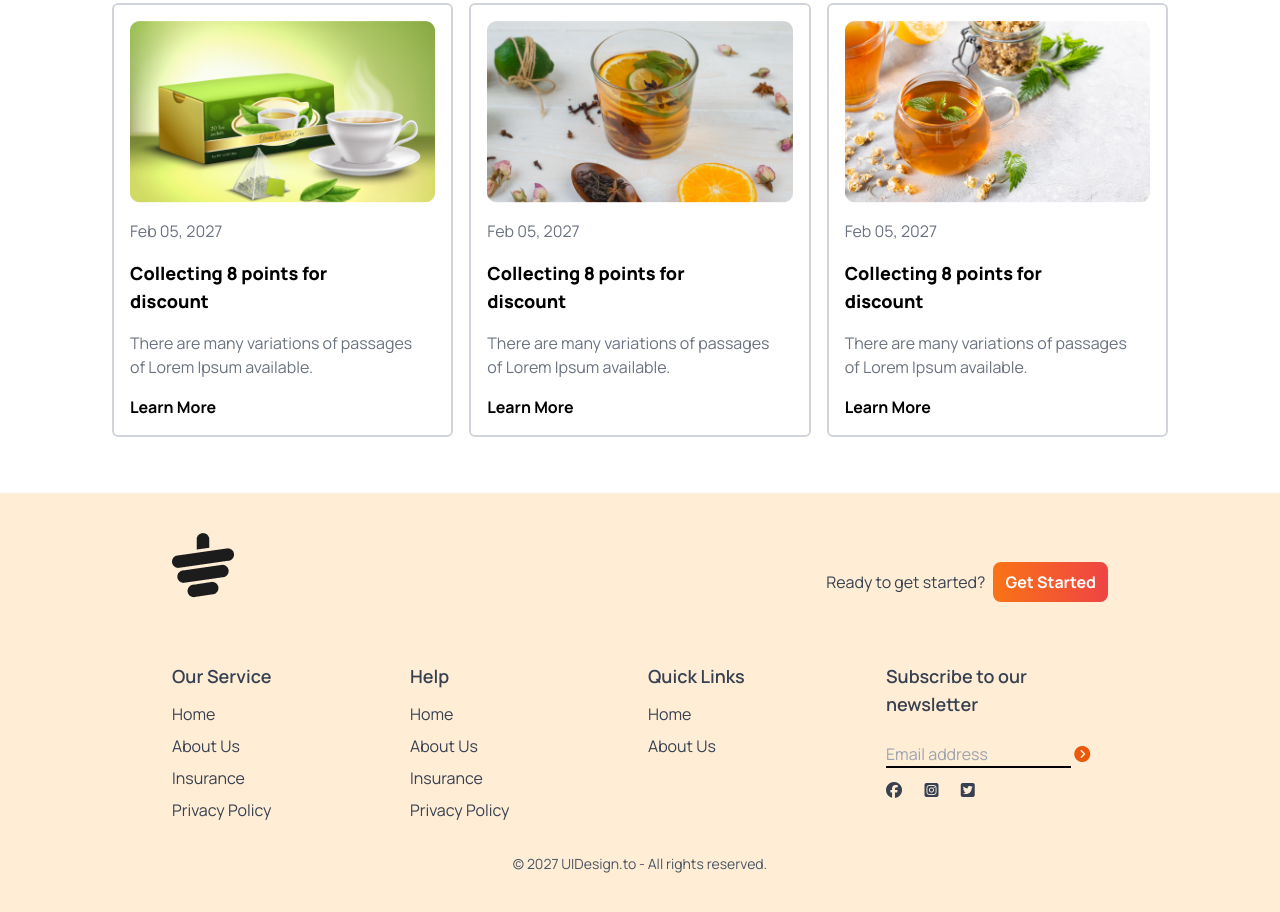
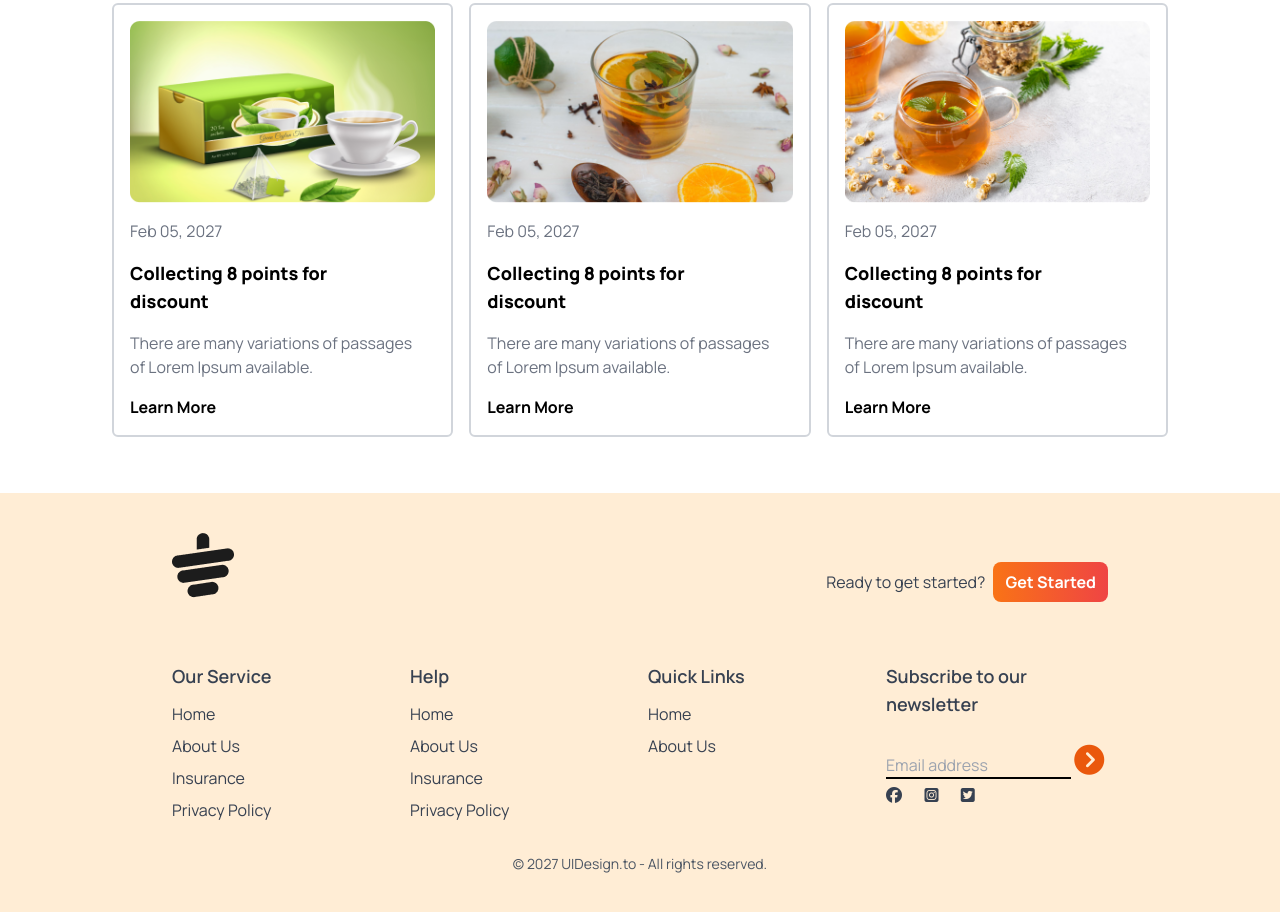
Before and after one commit to MUKTADIR-ALAM/tea-house, a plain HTML site: page index.html in a window 1280 px wide. Shown: the part 2754-3666 px from the top of the page. Drawn offline with nearby package versions, Linux system fonts and the light colour scheme.

Commit message:
adjust the email icon

```diff
--- a/index.html
+++ b/index.html
@@ -371,7 +371,7 @@
                   type="text"
                 />
                 <i
-                  class="fa-solid fa-circle-chevron-right text-orange-600 h-7 w-7"
+                  class="fa-solid fa-circle-chevron-right text-orange-600 text-3xl"
                 ></i>
               </div>
               <div class="flex justify-between w-2/5 my-8">
```
